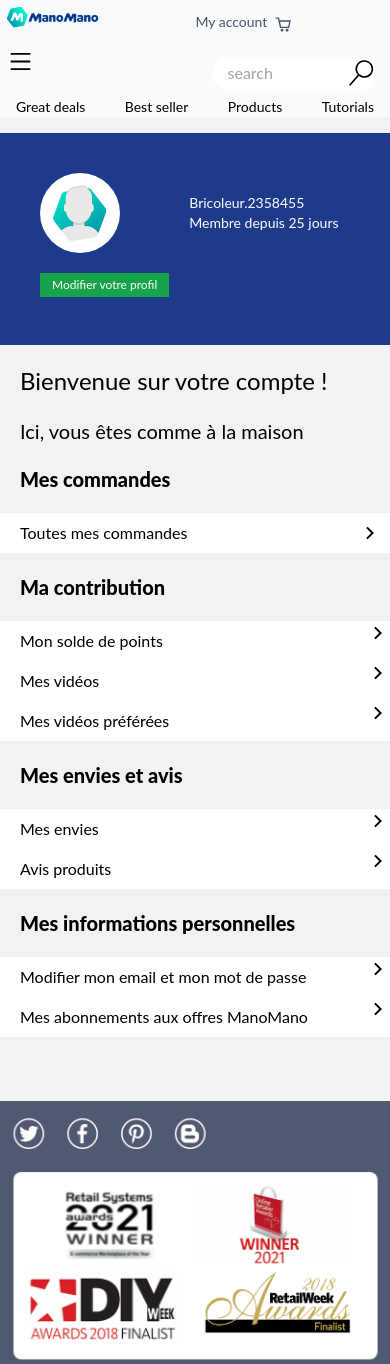
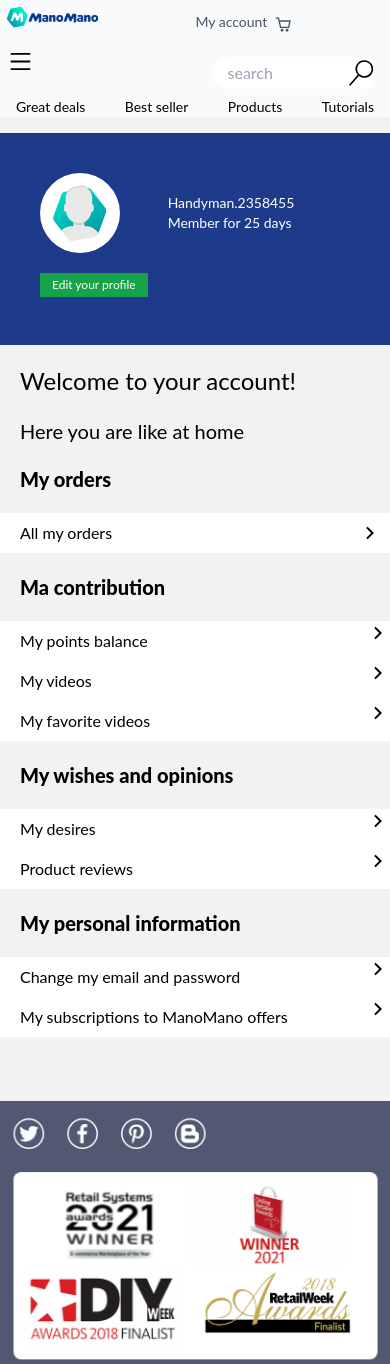
Before and after one commit to JoLrt-dev/WCS-hackaton-jan22-manomano, a Next.js app: page /userCompte in a window 390 px wide. Shown: the top 1364 px of the page. Built offline with nearby package versions, Linux system fonts and the light colour scheme.

Commit message:
traduction

```diff
--- a/components/MyProfil.jsx
+++ b/components/MyProfil.jsx
@@ -20,14 +20,14 @@
           <div className=" bg-green-600 ">
             <div className="w-15">
               <p className="text-white p-1 text-center text-xs m-2">
-                Modifier votre profil
+                Edit your profile
               </p>
             </div>
           </div>
         </div>
         <div className="pl-5">
-          <p className="text-white pt-5 text-sm">Bricoleur.2358455</p>
-          <p className="text-white pl-50 text-sm">Membre depuis 25 jours</p>
+          <p className="text-white pt-5 text-sm">Handyman.2358455</p>
+          <p className="text-white pl-50 text-sm">Member for 25 days</p>
         </div>
       </div>
     </div>
--- a/pages/addMovie.js
+++ b/pages/addMovie.js
@@ -33,29 +33,29 @@
           </a>
         </Link>
         <h1 className="m-5 text-xl font-extrabold text-center">
-          Ajouter un tutoriel
+          Add a tutorial
         </h1>
         <form
           onSubmit={handleSubmit}
           className="flex flex-col bg-white border-solid border-4 border-primary-500 m-2 p-3"
         >
-          <label className="m-3">Votre nom</label>
+          <label className="m-3">Your name</label>
           <input
             className="p-2 bg-primary border-solid border-4 border-primary m-2 text-center"
             type="text"
             value={nameVideo}
-            placeholder="Votre nom"
+            placeholder="Your name"
             onChange={(e) => {
               writeStorage(setNameVideo(e.target.value));
             }}
           ></input>
 
-          <label className="m-3">Url de votre vidéo</label>
+          <label className="m-3">Url of your video</label>
           <input
             type="url"
             value={url}
             className="bg-primary p-3 border-solid border-4 border-primary m-2 text-center"
-            placeholder="URL de votre vidéo"
+            placeholder=" URL of your video"
             onChange={(e) => {
               writeStorage(setUrl(e.target.value));
             }}
@@ -66,7 +66,7 @@
             type="text"
             value={description}
             className="bg-primary p-3 border-solid border-4 border-primary m-2 text-center  h-52"
-            placeholder="Description du contenu de la vidéo"
+            placeholder="Description video content"
             onChange={(e) => {
               writeStorage(setDescription(e.target.value));
             }}
@@ -76,7 +76,7 @@
             className="m-3 mt-10 p-2 bg-primary border-solid border-2 border-primary-300"
             type="submit"
           >
-            Ajouter
+            Add
           </button>
         </form>
       </Layout>
--- a/pages/myMovies.js
+++ b/pages/myMovies.js
@@ -32,47 +32,8 @@
             </button>{" "}
           </a>
         </Link>
-<<<<<<< Updated upstream
         <MyMovie />
-        {/* ------------------------------------------------------------------------------------------- */}
-=======
 
-        <div className=" shadow-2xl rounded overflow-hidden border w-50 lg:w-6/12 md:w-6/12 bg-white mx-3 ">
-          <div className="w-full flex justify-between p-3">
-            <div className="flex">
-              <div className="rounded-full h-12 w-12  bg-gray-500 flex items-center justify-center overflow-hidden">
-                <Image src={avatar1} alt="profilepic" />
-              </div>
-            </div>
-            <span className="pt-1 ml-2 font-bold text-l mr-2">
-              {myMovie.nameVideo}
-            </span>
-          </div>
-          <span className="px-2 hover:bg-gray-300 cursor-pointer rounded">
-            <i className="fas fa-ellipsis-h pt-2 text-lg"></i>
-          </span>
-          <ReactPlayer url={myMovie.url} width="100%" />
-
-          <div className="px-3 pb-2">
-            <div className="pt-2">
-              <i className="far fa-heart cursor-pointer"></i>
-              <span className="text-sm text-gray-400 font-medium">
-                12 likes
-              </span>
-            </div>
-            <div className="pt-1">
-              <div className="mb-2 text-sm">
-                <span className="font-medium mr-2 text-blue-600">
-                  {myMovie.description}
-                </span>{" "}
-                I tested the TEENO drill and I give you my feeling on its
-                quality and performance.
-              </div>
-            </div>
-          </div>
-        </div>
-
->>>>>>> Stashed changes
         <div className=" mt-5 shadow-2xl rounded overflow-hidden border w-50 lg:w-6/12 md:w-6/12 bg-white mx-3 ">
           <div className="w-full flex justify-between p-3">
             <div className="flex">
@@ -155,12 +116,8 @@
                 <span className="font-medium mr-2 text-blue-600">
                   Braydoncoyer
                 </span>{" "}
-<<<<<<< Updated upstream
-                Petite démonstrations de le scie à métaux
-=======
                 I tested the TEENO drill and I give you my feeling on its
                 quality and performance.
->>>>>>> Stashed changes
               </div>
             </div>
             <div className="text-sm mb-2 text-gray-400 cursor-pointer font-medium">
@@ -172,13 +129,8 @@
                 <span className="font-medium mr-2 text-blue-600">
                   SuperBricolo
                 </span>{" "}
-<<<<<<< Updated upstream
-                Merci pour cette exellente vidéo Robert, très utile pour mes
-                prochains travaux.
-=======
                 Thank you for this great video, which finalized my purchase of
                 this drill!
->>>>>>> Stashed changes
               </div>
             </div>
           </div>
--- a/pages/myPoints.js
+++ b/pages/myPoints.js
@@ -14,7 +14,7 @@
           </a>
         </Link>
 
-        <h1 className="text-2xl m-7 text-center">Mon solde de points</h1>
+        <h1 className="text-2xl m-7 text-center">My points balance</h1>
         <div className="  m-10 bg-white border-solid border-4 border-primary-200 h-60 p-1">
           <p className="p-5">
             Your points balance is 150 points, you are entitled to 5% discount
--- a/pages/userCompte.js
+++ b/pages/userCompte.js
@@ -9,11 +9,11 @@
     <div>
       <Layout>
         <MyProfil />
-        <h1 className="m-5 text-2xl">Bienvenue sur votre compte !</h1>
-        <h2 className="m-5 text-xl">Ici, vous êtes comme à la maison</h2>
-        <h3 className="m-5 text-xl font-extrabold">Mes commandes</h3>
+        <h1 className="m-5 text-2xl">Welcome to your account!</h1>
+        <h2 className="m-5 text-xl">Here you are like at home</h2>
+        <h3 className="m-5 text-xl font-extrabold">My orders</h3>
         <div className="flex flex-row justify-between bg-white">
-          <div className="pl-5 pt-2 h-10 ">Toutes mes commandes</div>{" "}
+          <div className="pl-5 pt-2 h-10 ">All my orders</div>{" "}
           <RiArrowRightSLine size={24} className="m-2" />
         </div>
         <div className="bg-primary ">
@@ -24,7 +24,7 @@
             <a>
               <div className=" flex flex-row justify-between bg-white">
                 <div className="pl-5 pt-2  pr-20 border-solid h-10 border-1 border-black">
-                  Mon solde de points
+                  My points balance
                 </div>{" "}
                 <RiArrowRightSLine size={24} />
               </div>
@@ -33,43 +33,45 @@
           <Link href="/myMovies">
             <a className="flex flex-row justify-between bg-white">
               <div className="pl-5 pt-2 p-2 border-solid  h-10 border-1 border-black">
-                Mes vidéos
+                My videos
               </div>
               <RiArrowRightSLine size={24} />
             </a>
           </Link>
           <Link href="/myFavoritesMovies">
             <a className="flex flex-row justify-between bg-white">
-              <div className="pl-5 pt-2 p-2 h-30 ">Mes vidéos préférées</div>
+              <div className="pl-5 pt-2 p-2 h-30 ">My favorite videos</div>
               <RiArrowRightSLine size={24} />
             </a>
           </Link>
 
-          <h3 className="p-5 text-xl font-extrabold ">Mes envies et avis</h3>
+          <h3 className="p-5 text-xl font-extrabold ">
+            My wishes and opinions
+          </h3>
           <div className="flex flex-row justify-between bg-white">
             <div className="pl-5 pt-2 border-solid  h-10 border-1 border-black">
-              Mes envies
+              My desires
             </div>
             <RiArrowRightSLine size={24} />
           </div>
           <div className="flex flex-row justify-between bg-white">
             <div className="pl-5 pt-2 border-solid h-10 border-1 border-black">
-              Avis produits
+              Product reviews
             </div>
             <RiArrowRightSLine size={24} />
           </div>
           <h3 className="p-5 text-xl font-extrabold ">
-            Mes informations personnelles
+            My personal information
           </h3>
           <div className="flex flex-row justify-between bg-white">
             <div className="pl-5 pt-2 border-solid h-10 border-1 border-black">
-              Modifier mon email et mon mot de passe
+              Change my email and password
             </div>
             <RiArrowRightSLine size={24} />
           </div>
           <div className="flex flex-row justify-between bg-white">
             <div className="pl-5  pt-2 border-solid  h-10 border-1 border-black">
-              Mes abonnements aux offres ManoMano
+              My subscriptions to ManoMano offers
             </div>
             <RiArrowRightSLine size={24} />
           </div>
```
